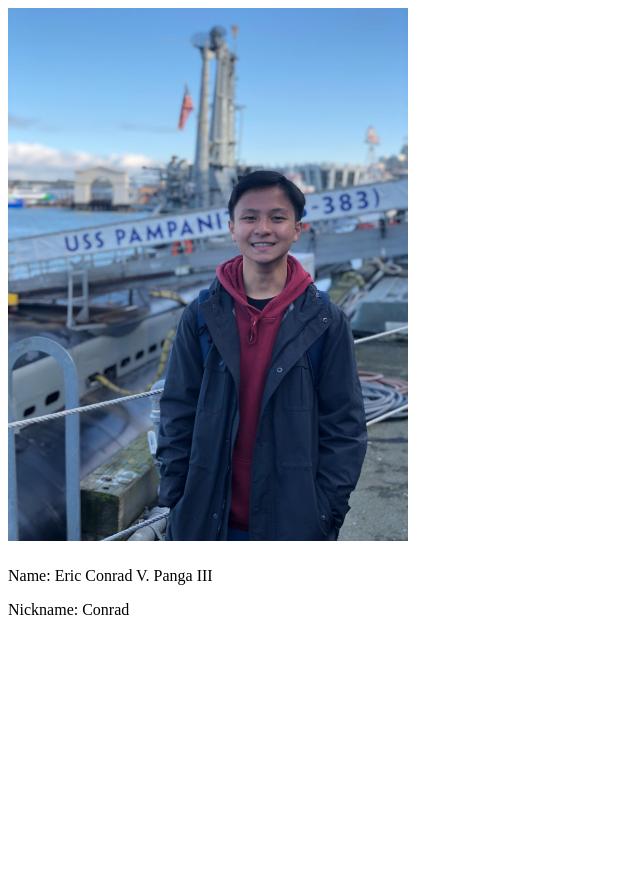
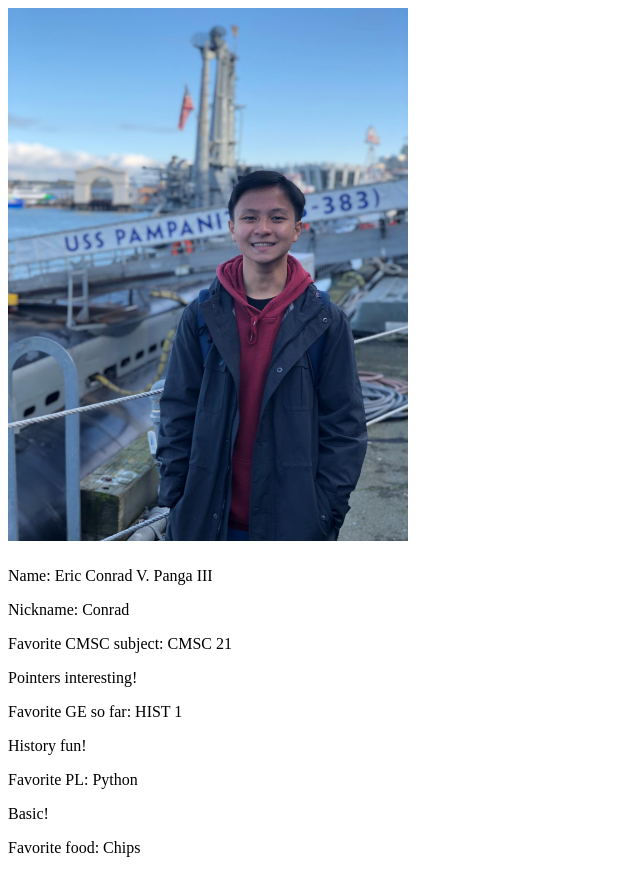
Before and after one commit to ericpangaiii/ericpangaiii.github.io, a plain HTML site: page index.html in a window 1280 px wide. Shown: the whole page, without its empty margins (0-640 px from the left). Before the commit the page ends 800 px from the top, so only its background shows below. Drawn offline with Linux system fonts and the light colour scheme.

Commit message:
chore: added favorites2

```diff
--- a/index.html
+++ b/index.html
@@ -12,5 +12,24 @@
         <h1></h1>
         <p>Name: Eric Conrad V. Panga III</p>
         <p>Nickname: Conrad</p>
+
+        <div></div>
+
+        <p>Favorite CMSC subject: CMSC 21</p>
+        <p>Pointers interesting!</p>
+
+        <div></div>
+
+        <p>Favorite GE so far: HIST 1</p>
+        <p>History fun!</p>
+
+        <div></div>
+
+        <p>Favorite PL: Python</p>
+        <p>Basic!</p>
+
+        <div></div>
+
+        <p>Favorite food: Chips</p>
     </body>
 </html>
```
